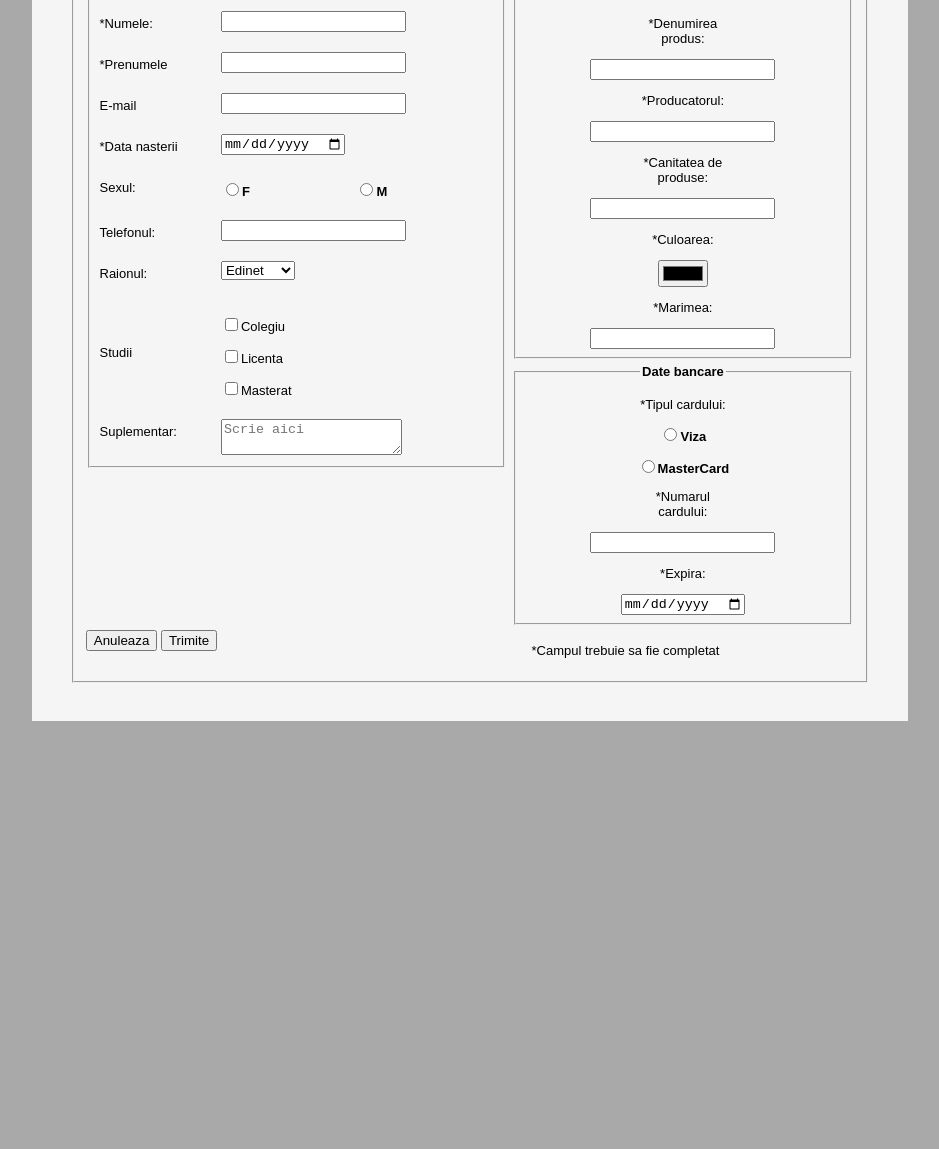
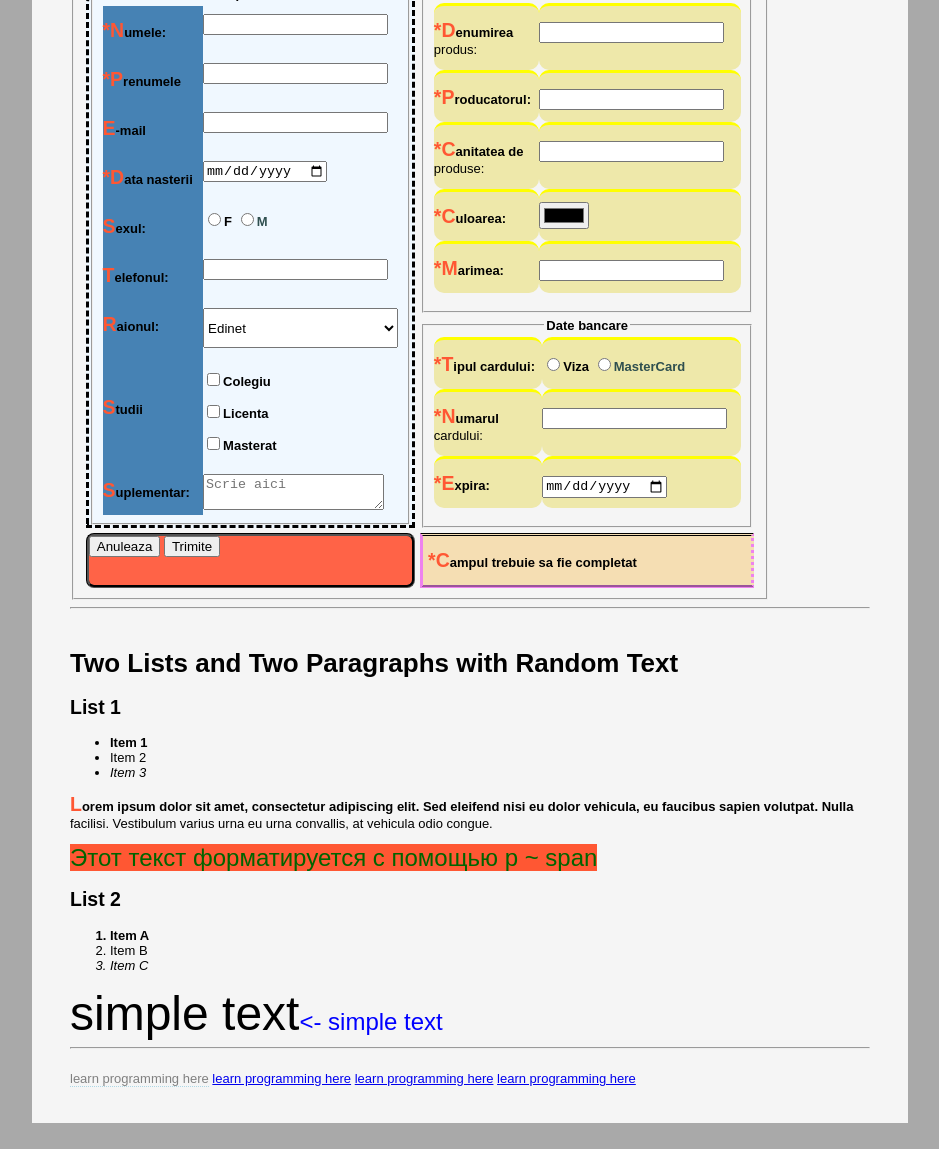
Before and after one commit to slendchat/HTML, a plain HTML site: page 04lab/index.html in a window 1280 px wide. Shown: the part 214-1363 px from the top of the page, without its empty margins (170-1109 px from the left). Before the commit the page ends 960 px from the top, so only its background shows below. Drawn offline with Linux system fonts and the light colour scheme.

Commit message:
lab04 almost done

```diff
--- a/04lab/index.html
+++ b/04lab/index.html
@@ -32,11 +32,11 @@
 
 
 
+    <div class="form">
             <form>
-        <div class="form">
             <fieldset>
                 <div class="contentForm">
-                    <div class="form1">
+                    <div class="form1" style="background-color: aliceblue; border-style: dashed; border-top-left-radius: 20px;">
                                 <fieldset>
                                      <legend><b>Date personale</b></legend>
                                         <div style="display: grid; grid-template-columns: auto auto; grid-template-rows: auto auto; text-align: left; padding: 0px;">
@@ -67,11 +67,9 @@
                                             <div class="formelement1">
                                                 <p>Sexul:</p>
                                             </div>
-                                            <div style="grid-column: 2;">
-                                                <p><input type="radio" value="F" name="sex"/><b>F</b></p>
-                                            </div>
-                                            <div class="formelement3">
-                                                <p><input type="radio" value="M" name="sex"/><b>M</b></p>
+                                            <div class="formelement2">
+                                                <span><input type="radio" value="F" name="sex"/><b>F</b></span>
+                                                <span><input type="radio" value="M" name="sex"/><b>M</b></span>
                                             </div>
                                             <div class="formelement1">
                                                 <p>Telefonul:</p>
@@ -106,33 +104,83 @@
                                         </div>
                                                                     </fieldset>
                                 </div>
-                                <div class="form2">
+
                                 <fieldset>
                                     <legend><b>Date despre produsul ales</b></legend>
+                                    <div class="divTable">
+                                            <div class="divTableRow">
+                                                <div class="divTableCell">
                                                     <p>*Denumirea<br>produs:</p>
+                                                </div>
+                                                <div class="divTableCell">
                                                     <input type="text" pattern="[A-Za-z]*" required>
+                                                </div>
+                                            </div>
+                                            <div class="divTableRow">
+                                                <div class="divTableCell">
                                                 <p>*Producatorul:</p>
+                                            </div>
+                                            <div class="divTableCell">
                                                     <input type="text" pattern="[A-Za-z]*" required>
+                                                </div>
+                                            </div>
+                                            <div class="divTableRow">
+                                                <div class="divTableCell">
                                                     <p>*Canitatea de<br>produse:</p>
+                                                </div>
+                                                <div class="divTableCell">
                                                     <input type="text" required>
+                                                </div>
+                                            </div>
+                                            <div class="divTableRow">
+                                                <div class="divTableCell">
                                                     <p>*Culoarea:</p>
+                                                </div>
+                                                <div class="divTableCell">
                                                         <input type="color" required>
+                                                </div>
+                                            </div>
+                                            <div class="divTableRow">
+                                                <div class="divTableCell">
                                                 <p>*Marimea:</p>
+                                            </div>
+                                            <div class="divTableCell">
                                                         <input type="text" required>
+                                                    </div>
+                                                </div>
+                                            </div>
                                         </fieldset>
-                                                </div>
-                                                <div class="form3">
+
                                 <fieldset>
                                         <legend><b>Date bancare</b></legend>
+                                                <div class="divTable">
+                                                            <div class="divTableRow">
+                                                                <div class="divTableCell">
                                                                         <p>*Tipul cardului:</p>
-                                                                        <p><input required type="radio" value="Viza" name="card"/><b>Viza</b></p>
-                                                                        <p><input required type="radio" value="MasterCard" name="card"/><b>MasterCard</b></p>
+                                                                    </div>
+                                                                    <div class="divTableCell">
+                                                                        <span><input required type="radio" value="Viza" name="card"/><b>Viza</b></span>
+                                                                        <span><input required type="radio" value="MasterCard" name="card"/><b>MasterCard</b></span>
+                                                                    </div>
+                                                                </div>
+                                                                <div class="divTableRow">
+                                                                    <div class="divTableCell">
                                                                         <p>*Numarul<br>cardului:</p>
+                                                                    </div>
+                                                                    <div class="divTableCell">
                                                                         <input type="text" required>
+                                                                    </div>
+                                                                </div>
+                                                                <div class="divTableRow">
+                                                                    <div class="divTableCell">
                                                                         <p>*Expira:</p>
+                                                                    </div>
+                                                                    <div class="divTableCell">
                                                                         <input type="date" required>
+                                                                    </div>
+                                                                </div>
+                                                            </div>
                                                                     </fieldset>
-                                                </div>
                                 <div class="form4">
                                 <button type="reset">Anuleaza</button>
                                 <button type="submit" formmethod="get">Trimite</button>
@@ -144,11 +192,43 @@
 
         </div>
 
-        </fieldset>
 
 
     </div>
+</fieldset>
 </form>
+<hr>
+<br>
+<h1>Two Lists and Two Paragraphs with Random Text</h1>
+
+<h2>List 1</h2>
+<ul>
+    <li><span>Item 1</span></li>
+    <li>Item 2</li>
+    <li><span>Item 3</span></li>
+</ul>
+<div>
+    <p>Lorem ipsum dolor sit amet, consectetur adipiscing elit. Sed eleifend nisi eu dolor vehicula, eu faucibus sapien volutpat. Nulla facilisi. Vestibulum varius urna eu urna convallis, at vehicula odio congue.</p>
+    <span>Этот текст форматируется с помощью p ~ span </span>
 </div>
+<h2>List 2</h2>
+<ol>
+    <li><span>Item A</span></li>
+    <li>Item B</li>
+    <li><span>Item C</span></li>
+</ol>
+
+
+<span class="exmpAfter">simple text</span>
+
+
+<hr>
+<br>
+<a href="https://metanit.com/" class="link">learn programming here</a>
+<a href="https://metanit.com/" class="visited">learn programming here</a>
+<a href="https://metanit.com/" class="hover">learn programming here</a>
+<a href="https://metanit.com/" class="active">learn programming here</a>
+</div>
+
 </body>
 </html>
--- a/04lab/styles/style.css
+++ b/04lab/styles/style.css
@@ -51,7 +51,7 @@ body {
 .form{
     text-align: center;
     margin-top: 20px;
-    width: 800px;
+    width: 700px;
 }
 
 .contentForm{
@@ -75,21 +75,139 @@ body {
     grid-column: 1;
     grid-row: 3;
     text-align: left;
+    background-color: tomato;
+    border-radius: 8px;
+    border-color: black;
+    border-style: groove;
 }
 .form5{
+    color: purple;
+    background-color: wheat;
     text-align: left;
     grid-column: 2;
     grid-row: 3;
-    padding-left: 20px;
+    padding-left: 5px;
+    border-style: solid;
+    border-color: violet;
+    border-right-style: dotted;
+    border-bottom-style:groove;
+    border-top-style:double;
+    border-top-color:black ;
 }
 .formelement1{
     grid-column: 1;
 }
 .formelement2{
     grid-column: 2;
-    grid-column: span 2;
     padding-top: 8px;
 }
 .formelement3{
     grid-column: 3;
 }
+
+.divTable{
+    display: table;
+    width: 100%;
+}
+.divTableRow {
+	display: table-row;
+    width: 100%;
+}
+.divTableCell{
+	display: table-cell;
+    text-align: left;
+    background-color: palegoldenrod;
+    border-radius: 10px;
+    border-top-style: solid;
+    border-color:yellow;
+}
+
+
+input:focus {
+    border: 2px solid crimson;
+    background-color:beige;
+    outline: none;
+}
+
+.form > p {
+    color: aquamarine;
+}
+
+*[class="formelement1"]{
+    background-color: steelblue;
+}
+span+span{
+    color:darkslategrey;
+}
+
+ul::before {
+    font-weight: bold;
+    color: #0078d4;
+}
+li:hover {
+    background-color:darkgrey;
+}
+p::first-letter {
+    font-size: 1.5em;
+    color: #ff5733;
+}
+
+p::first-line {
+    font-weight: bold;
+    color: black;
+}
+h2::after{
+    background-color: peru;
+}
+li:first-child {
+    font-weight: bold;
+}
+
+li:last-child {
+    font-style: italic;
+}
+select {
+    width: 100%;
+    height: 40px;
+}
+option:checked{
+    background-color: green;
+    color: purple;
+}
+.exmpAfter{
+    font-size: 48px;
+}
+.exmpAfter::after{
+    content: "<- simple text";
+    color: blue;
+    font-size: 24px;
+}
+
+.link:link {
+    color: gray;
+    text-decoration: none;
+    border-bottom: 1px dotted lightblue;
+}
+
+/* Styling visited links */
+.visited:visited {
+    color: green;
+    text-decoration: underline;
+}
+
+/* Styling links on hover */
+.hover:hover {
+    color: orange;
+    text-decoration: none;
+}
+
+/* Styling links when clicked */
+.active:active {
+    color: black;
+    background-color: lightblue;
+}
+p ~ span{
+    color:darkgreen;
+    background-color: #ff5733;
+    font-size: 24px;
+}
```
Lines whose indentation alone changed are shown as unchanged.
